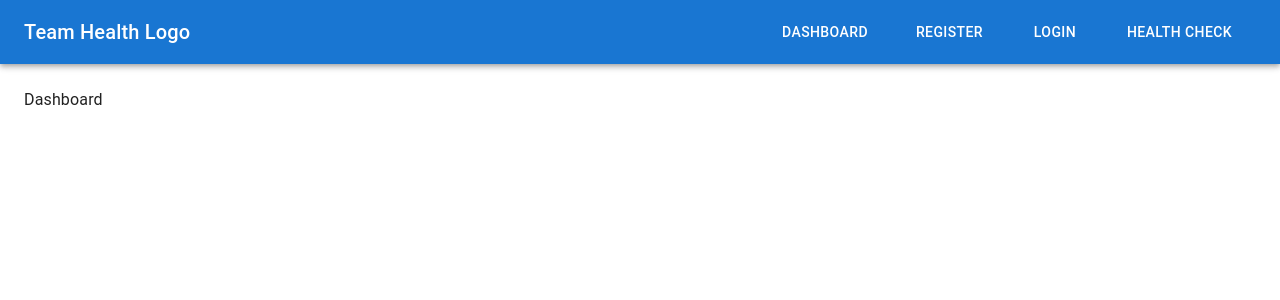
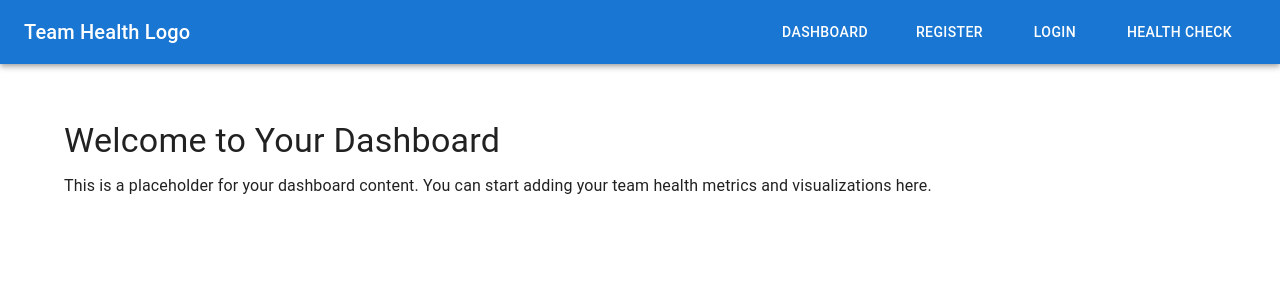
Before and after one commit to hannasdev/team-health-dashboard-client, a React (Vite) app: page / in a window 1280 px wide. Shown: the top 300 px of the page. Built offline with nearby package versions, Linux system fonts and the light colour scheme.

Commit message:
feat: Placeholder content for the Dashboard

```diff
--- a/src/pages/Dashboard.tsx
+++ b/src/pages/Dashboard.tsx
@@ -1,3 +1,20 @@
-const Dashboard = () => <div>Dashboard</div>;
+import React from 'react';
+import { Typography, Box, Container } from '@mui/material';
+
+const Dashboard: React.FC = () => {
+  return (
+    <Container maxWidth="lg">
+      <Box sx={{ mt: 4 }}>
+        <Typography variant="h4" component="h1" gutterBottom>
+          Welcome to Your Dashboard
+        </Typography>
+        <Typography variant="body1">
+          This is a placeholder for your dashboard content. You can start adding your team health
+          metrics and visualizations here.
+        </Typography>
+      </Box>
+    </Container>
+  );
+};
 
 export default Dashboard;
```
